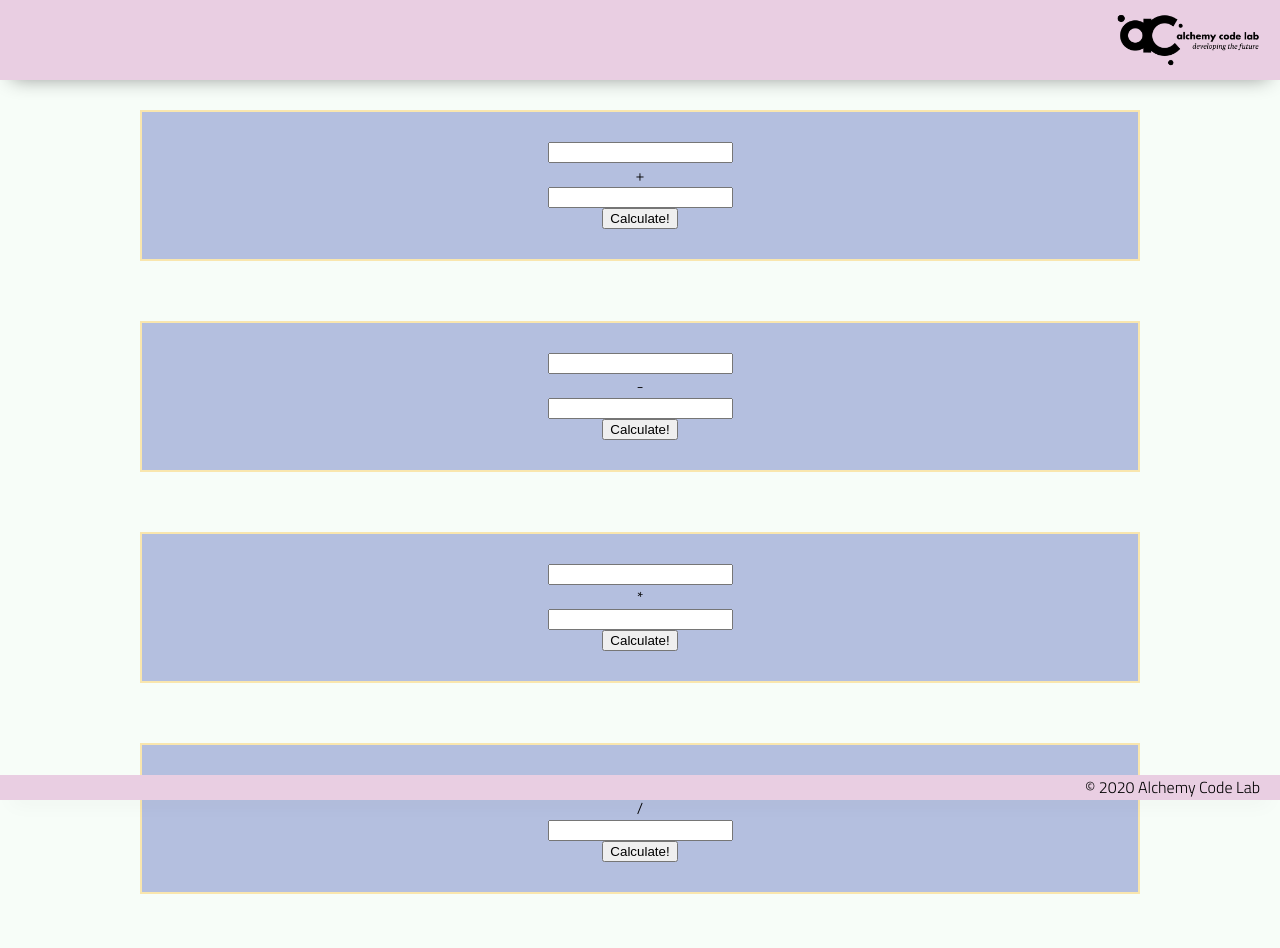
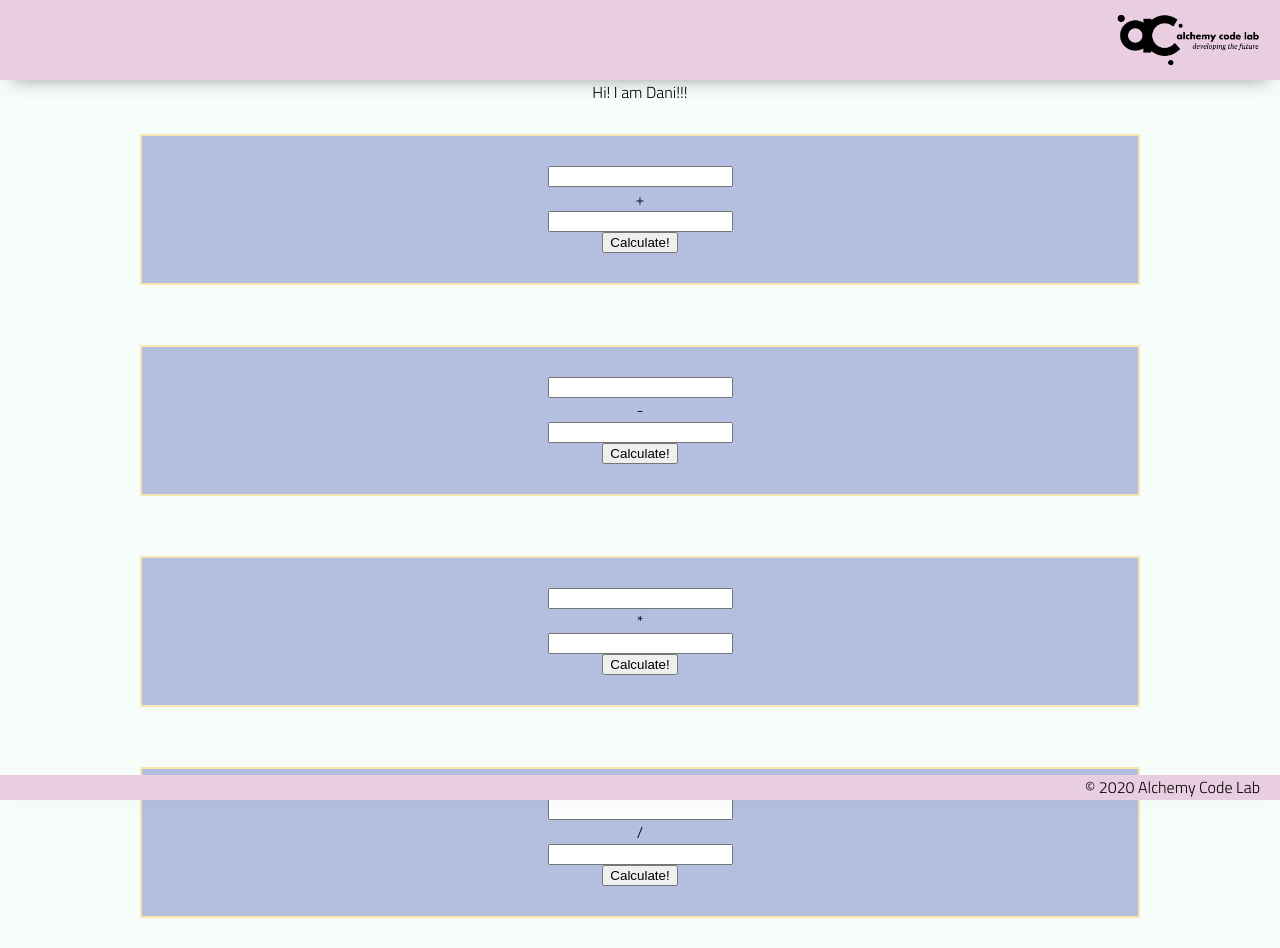
Before and after one commit to dpcairns/november-calculator-2020, a plain HTML site: page index.html in a window 1280 px wide. Before the commit the page ends 924 px from the top, so only its background shows below. Drawn offline with Linux system fonts and the light colour scheme.

Commit message:
add message

```diff
--- a/index.html
+++ b/index.html
@@ -19,6 +19,7 @@
         </div>
     </header>
     <main>
+        <h1>Hi! I am Dani!!!</h1>
         <section class="main-section">
             <input id="add-input-1" type="number"/>
             +
```
